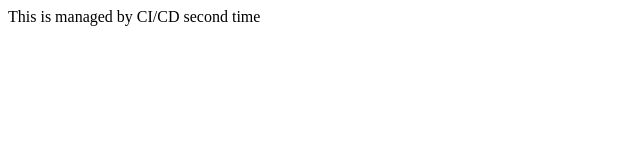
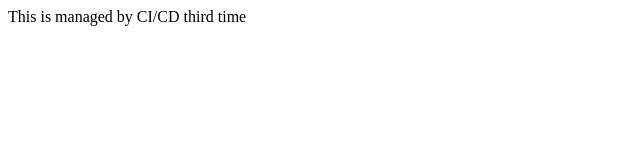
Before and after one commit to Nikhilrajput-12/jai-ho, a plain HTML site: page index.html in a window 1280 px wide. Shown: the full height of the page, 0-640 px from the left. Drawn offline with Linux system fonts and the light colour scheme.

Commit message:
origin main

```diff
--- a/index.html
+++ b/index.html
@@ -1 +1 @@
-<hi>This is managed by CI/CD second time</hi>
+<hi>This is managed by CI/CD third time</hi>
```
